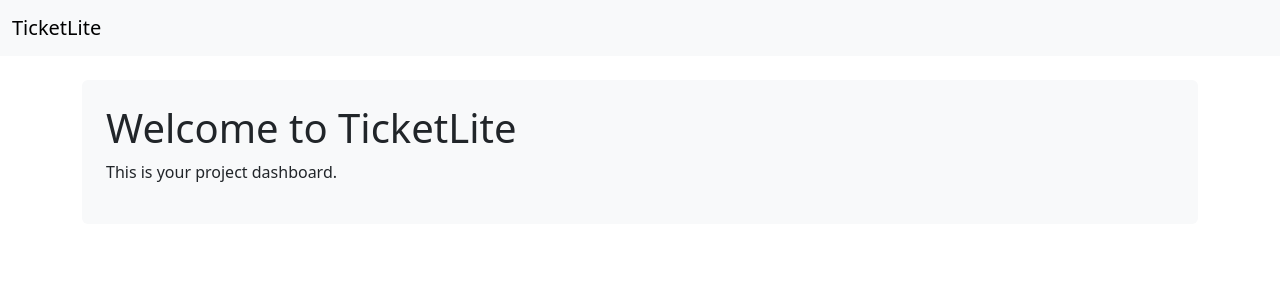
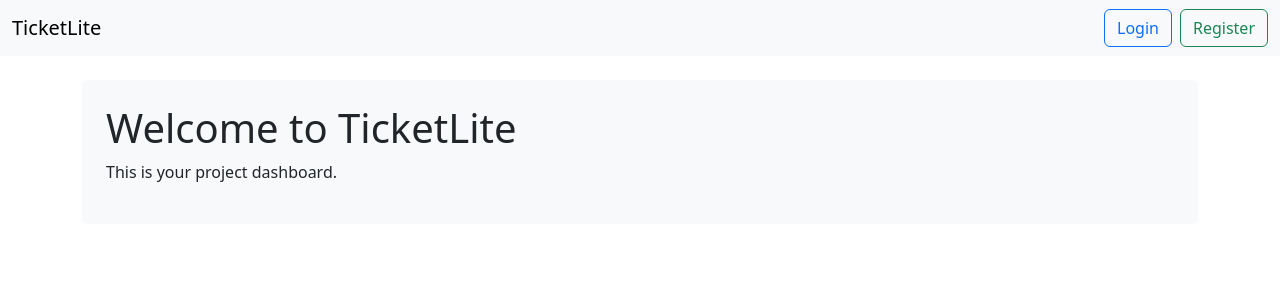
Before and after one commit to owenrobbins/SoftwareEngineeringProject-TicketManager, a Django app: page / in a window 1280 px wide. Shown: the top 300 px of the page. Run offline with Django 4.2, Linux system fonts and the light colour scheme.

Commit message:
Adding in the basic framework for authentication, using Djangos built in templates as a basis for registering, logging in, and logging out.

```diff
--- a/core/templates/core/base.html
+++ b/core/templates/core/base.html
@@ -19,9 +19,16 @@ All other templates inherit from this to ensure consistent styling
     <nav class="navbar navbar-light bg-light navbar-expand-lg">
         <div class ="container-fluid">
             <a class="navbar-brand" href='#'>TicketLite</a>
+            <div class="d-flex">
+                {% if user.is_authenticated %}
+                    <span class="navbar-text me-2">Logged in as {{ user.username }}</span>
+                    <a class="btn btn-outline-danger me-2" href="{% url 'core:logout' %}">Logout</a>
+                {% else %}
+                    <a class="btn btn-outline-primary me-2" href="{% url 'core:login' %}">Login</a>
+                    <a class="btn btn-outline-success" href="{% url 'core:register' %}">Register</a>
+                {% endif %}
         </div>
     </nav>
-
     <div class="container mt-4">
         {% block content %}{% endblock %}
     </div>
--- a/core/urls.py
+++ b/core/urls.py
@@ -1,8 +1,17 @@
  # core/urls.py
 from django.urls import path
+from django.contrib.auth import views as auth_views
 from . import views
 
+app_name = 'core' # Best practice to separate namespaces
+
 urlpatterns = [
-    # Maps the root URL to the home view
-    path('', views.home, name='home'),
+    # Maps each URL pattern to corresponding view
+    # Custom Views
+    path('', views.home, name='home'), # Root URL (Home)
+    path('register/', views.register, name='register'), # Registration
+
+    # Built in Django Views
+    path('login/', auth_views.LoginView.as_view(template_name='core/login.html'), name='login'), # Login (specifying the specific auth view)
+    path('logout/', auth_views.LogoutView.as_view(), name='logout'), # Logout
 ]
--- a/core/views.py
+++ b/core/views.py
@@ -1,7 +1,20 @@
 # core/views.py
-from django.shortcuts import render
+from django.shortcuts import render, redirect
 from django.http import HttpResponse
+from django.contrib.auth.forms import UserCreationForm
 
 def home(request):
     # Renders in the hompage for TicketLite
     return render(request, 'core/home.html')
+
+def register(request):
+    # Handles user registration using Django built in User Creation Form.
+    if request.method == 'POST': # If the user is submitting the form
+        form = UserCreationForm(request.POST)
+        if form.is_valid():
+            form.save()
+            return redirect('core:login') # Redirects the user to the login page after successfully registering user
+
+    else: # If the user is just opening the Registration Form
+        form = UserCreationForm()
+    return render (request, 'core/register.html', {'form': form})
```
Also changed, not shown: core/templates/core/login.html (added, +9 -0 lines), core/templates/core/register.html (added, +9 -0 lines).
